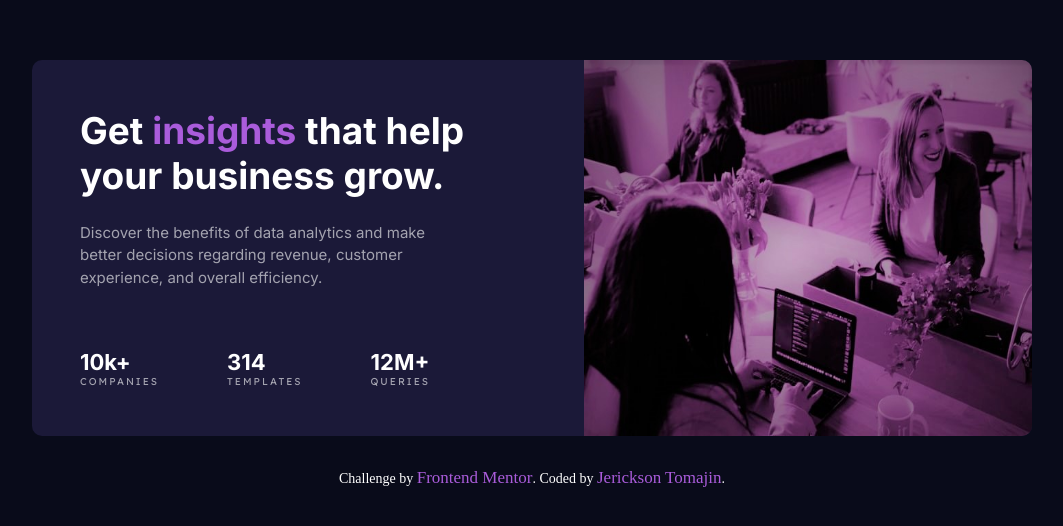
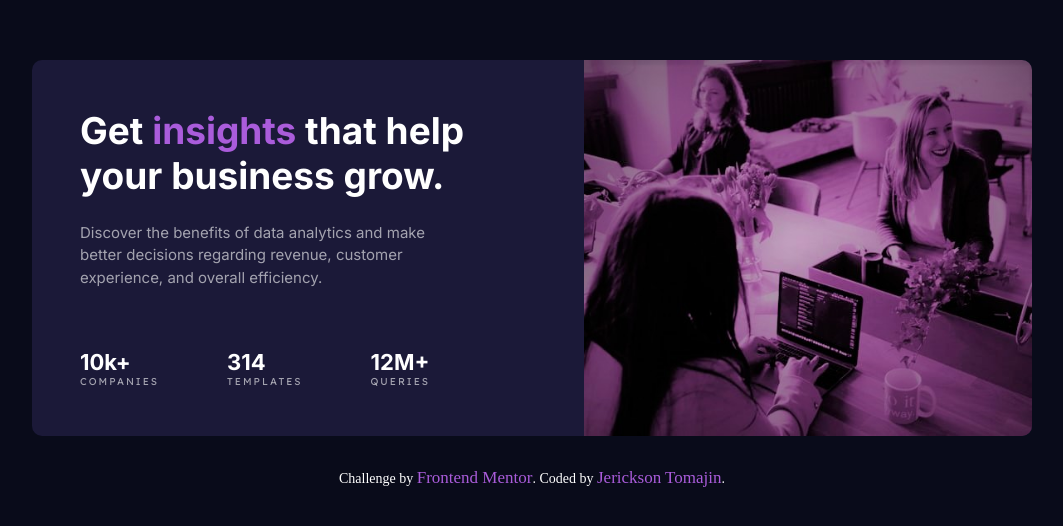
Before and after one commit to AsukalDePapa/FrontendMentor---Status-card, a plain HTML site: page index.html in a window 1280 px wide. Shown: the part 126-652 px from the top of the page, without its empty margins (108-1171 px from the left). Drawn offline with Linux system fonts and the light colour scheme.

Commit message:
modified v.1

```diff
--- a/index.html
+++ b/index.html
@@ -18,7 +18,7 @@
     <!-- image -->
     <article class="img-bg">
       <picture>
-        <source media="(min-width: 780)" srcset="images/image-header-desktop.jpg">
+        <source media="(min-width: 780px)" srcset="images/image-header-desktop.jpg">
         <img src="images/image-header-mobile.jpg" alt="">
       </picture>
     </article>
```
